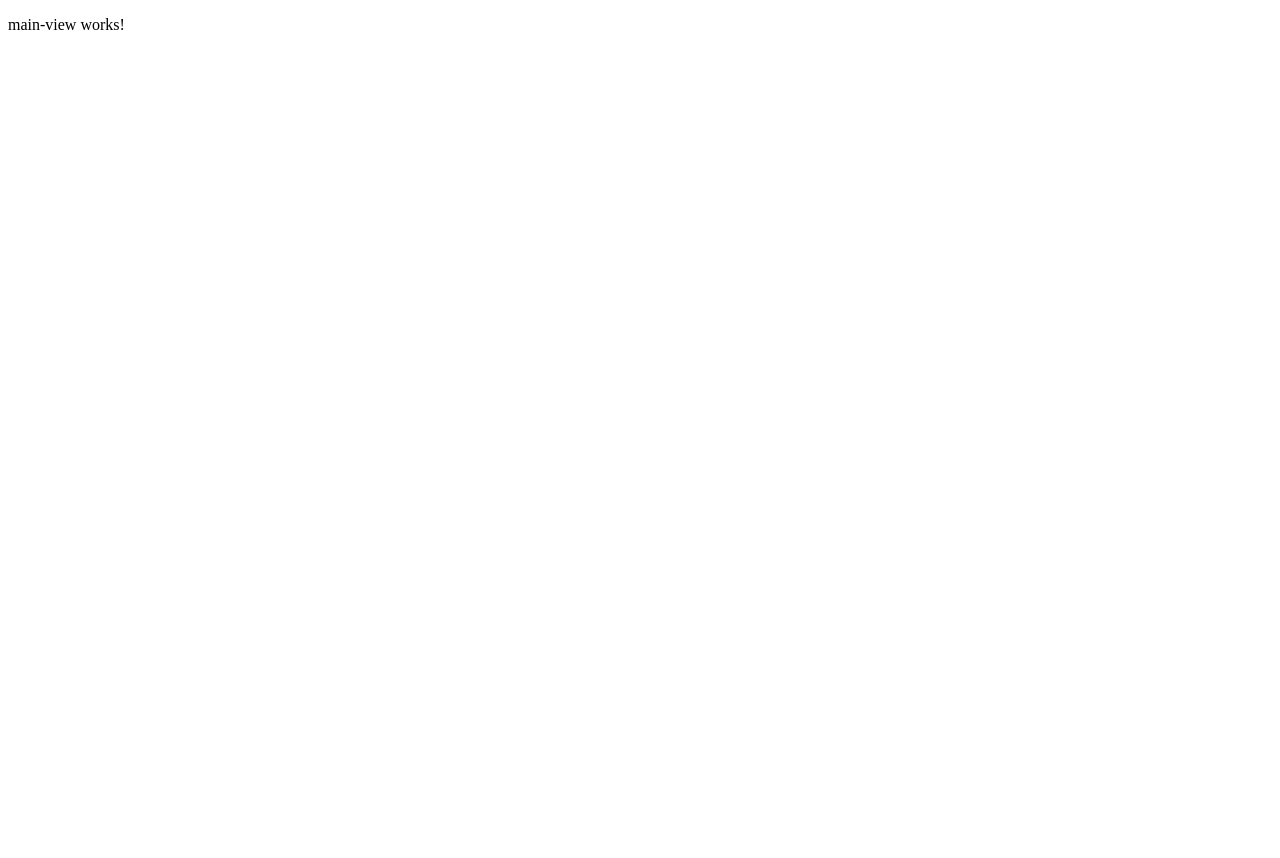
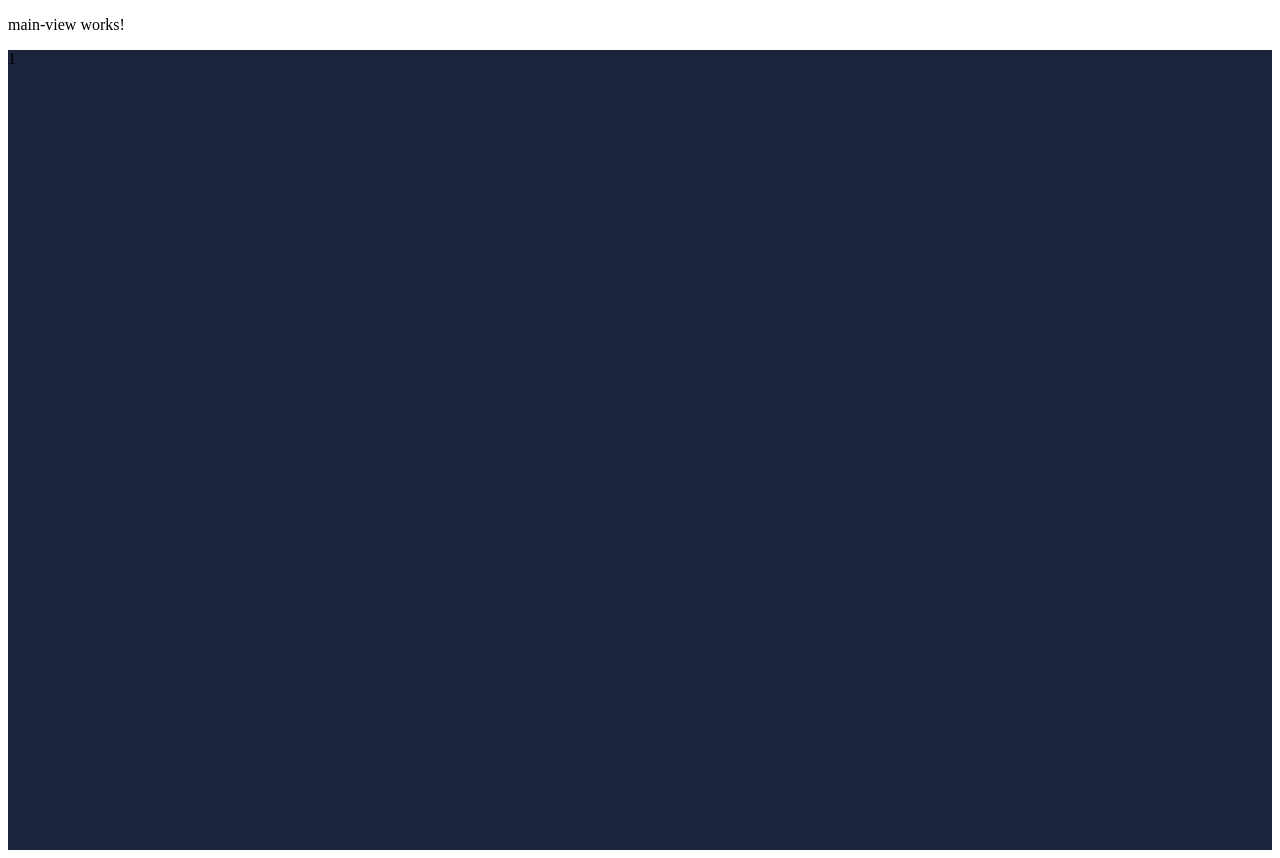
Before and after one commit to SindaskinNikita/Website, an Angular app: page / in a window 1280 px wide. Before the commit the page ends 800 px from the top, so only its background shows below. Built offline with nearby package versions, Linux system fonts and the light colour scheme.

Commit message:
Добавление базовых стилей и зависимости Angular 1.x

```diff
--- a/package.json
+++ b/package.json
@@ -17,6 +17,7 @@
     "@angular/platform-browser": "^19.2.0",
     "@angular/platform-browser-dynamic": "^19.2.0",
     "@angular/router": "^19.2.0",
+    "angular": "^1.8.3",
     "rxjs": "~7.8.0",
     "tslib": "^2.3.0",
     "zone.js": "~0.15.0"
--- a/src/main-view/main-view.component.css
+++ b/src/main-view/main-view.component.css
@@ -0,0 +1,12 @@
+html, body {
+    margin: 0;
+    padding: 0;
+    width: 100%;
+    height: 100vh;
+    background-color: #1C243C;
+}
+
+body {
+    min-height: 100vh;
+    overflow-x: hidden;
+}
--- a/src/main-view/main-view.component.html
+++ b/src/main-view/main-view.component.html
@@ -1 +1,4 @@
 <p>main-view works!</p>
+<body>
+    1
+</body>
```
Also changed, not shown: 1 other file (tests, documents, lock files or other folders).
